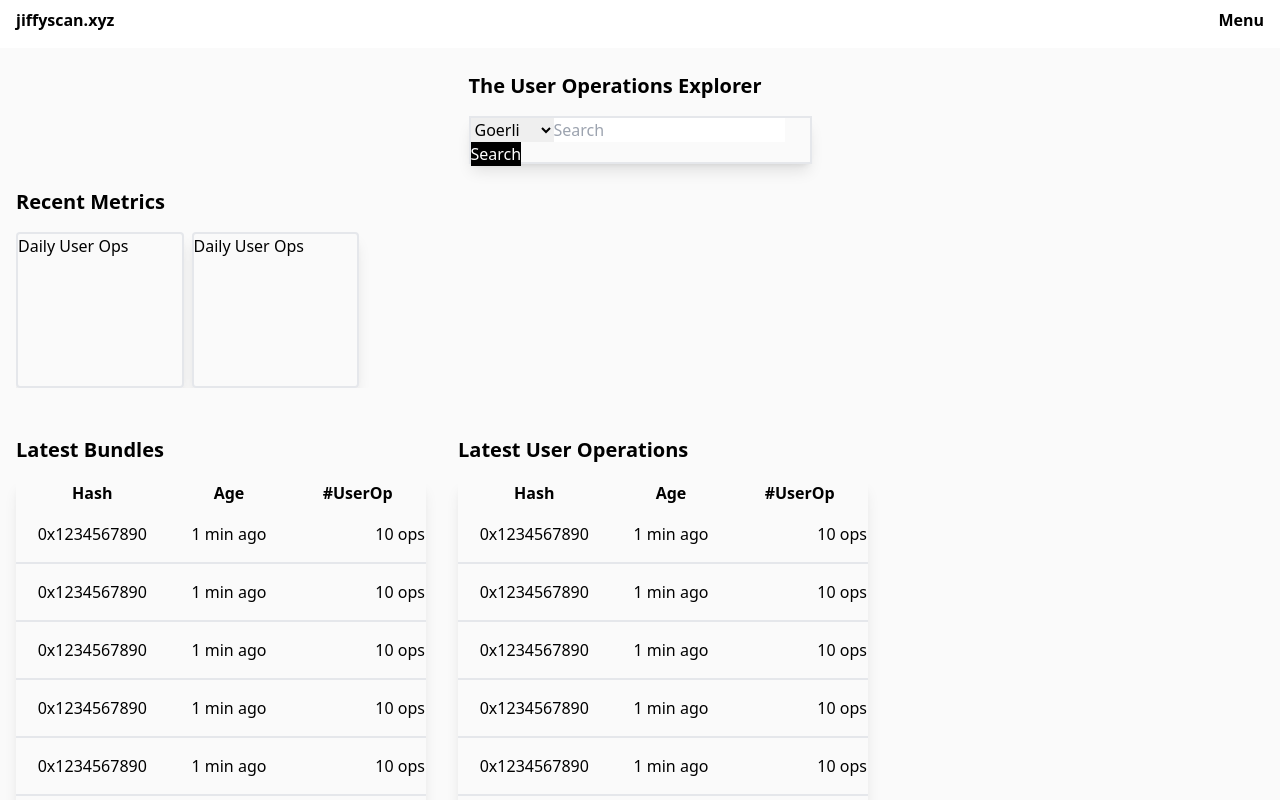
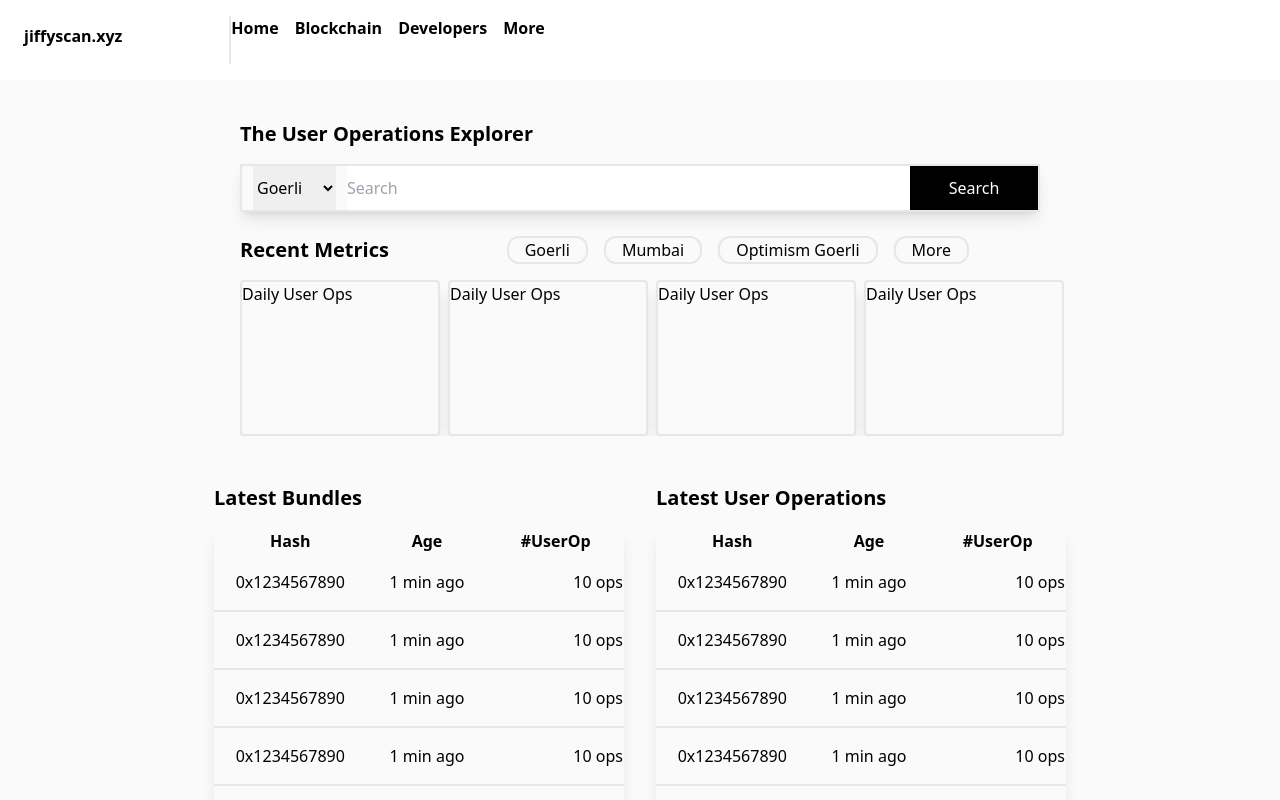
Before and after one commit to jiffy-labs/jiffyscan-frontend, a Next.js app: page / in a window 1280 px wide. Shown: the top 800 px of the page. Built offline with nearby package versions, Linux system fonts and the light colour scheme.

Commit message:
chore: improve desktop responsiveness

```diff
--- a/src/components/homepage/RecentMetrics.jsx
+++ b/src/components/homepage/RecentMetrics.jsx
@@ -1,12 +1,16 @@
-import React from 'react';
-
 export default function RecentMetrics() {
     return (
-        <div className="flex flex-row space-x-2 overflow-scroll">
-            <div className="w-[167.5px] h-[156px] border-2 rounded shadow-lg">
+        <div className="flex flex-row space-x-2 overflow-auto">
+            <div className="w-[167.5px] lg:w-[200px] h-[156px] border-2 rounded shadow-lg">
                 Daily User Ops
             </div>
-            <div className="w-[167.5px] h-[156px] border-2 rounded shadow-lg">
+            <div className="w-[167.5px] lg:w-[200px] h-[156px] border-2 rounded shadow-lg">
+                Daily User Ops
+            </div>
+            <div className="w-[167.5px] lg:w-[200px] h-[156px] border-2 rounded shadow-lg">
+                Daily User Ops
+            </div>
+            <div className="w-[167.5px] lg:w-[200px] h-[156px] border-2 rounded shadow-lg">
                 Daily User Ops
             </div>
         </div>
--- a/src/components/homepage/SearchBar.jsx
+++ b/src/components/homepage/SearchBar.jsx
@@ -3,15 +3,25 @@ import React from 'react';
 export default function SearchBar() {
     // Return a search bar with a dropdown menu on the left and a search button on the right
     return (
-        <div className="border-2 shadow-lg h-12">
-            <select>
-                <option value="goerli">Goerli</option>
+        <div className="flex flex-row border-2 shadow-lg h-12 w-full">
+            <select className=" mx-auto">
+                <option value="goerli" className="flex">
+                    Goerli
+                </option>
                 <option value="sepolia">Sepolia</option>
                 <option value="mainnet">Mainnet</option>
                 <option value="polygon">Polygon</option>
             </select>
-            <input type="text" placeholder="Search" />
-            <button className="bg-black text-white">Search</button>
+            <input
+                type="text"
+                placeholder="Search"
+                className="flex lg:w-[563px]"
+            />
+            <div className="flex justify-end">
+                <button className="bg-black text-white  lg:w-[128px]">
+                    Search
+                </button>
+            </div>
         </div>
     );
 }
--- a/src/components/shared/Footer.jsx
+++ b/src/components/shared/Footer.jsx
@@ -4,6 +4,8 @@ const navigation = {
         { name: 'Contact Us', href: '#' },
         { name: 'Careers', href: '#' },
         { name: 'Brand Assets', href: '#' },
+        { name: 'Privacy', href: '#' },
+        { name: 'Terms', href: '#' },
     ],
     support: [
         { name: 'API Plans', href: '#' },
--- a/src/components/shared/Header.jsx
+++ b/src/components/shared/Header.jsx
@@ -1,11 +1,29 @@
 import React from 'react';
+
+function DesktopHeaderOptions() {
+    return (
+        // <div className=" w-full px-2 border-l-2 hidden lg:block bg-red-500">
+        <div className="hidden lg:flex lg:flex-row  space-x-4 border-l-2 ">
+            <h1 className="flex font-bold">Home</h1>
+            <h1 className="flex font-bold">Blockchain</h1>
+            <h1 className="flex font-bold">Developers</h1>
+            <h1 className="flex font-bold">More</h1>
+        </div>
+        // </div>
+    );
+}
 
 export default function Header() {
     return (
-        <div className="flex flex-row w-full h-12">
-            <div className="flex flex-row w-full justify-between px-2">
-                <h1 className="flex p-2 font-bold">jiffyscan.xyz</h1>
-                <h1 className="flex p-2 font-bold">Menu</h1>
+        <div className="flex flex-row w-full h-12 m-4">
+            <div className="flex flex-row w-full justify-between lg:justify-start">
+                <h1 className="flex p-2 font-bold lg:w-1/6">jiffyscan.xyz</h1>
+                <h1 className="flex p-2 lg:p-0 font-bold lg:hidden">Menu</h1>
+                <DesktopHeaderOptions />
+                {/* <h1 className="flex font-bold">Home</h1>
+                <h1 className="flex font-bold">Blockchain</h1>
+                <h1 className="flex font-bold">Developers</h1>
+                <h1 className="flex font-bold">More</h1> */}
             </div>
         </div>
     );
--- a/src/components/shared/Layout.jsx
+++ b/src/components/shared/Layout.jsx
@@ -6,7 +6,7 @@ export default function Layout({ children }) {
     return (
         <div>
             <Header />
-            <div className="bg-jiffy-light-grey">{children}</div>
+            <div className="bg-jiffy-light-grey p-4 lg:px-40">{children}</div>
             <Footer />
         </div>
     );
--- a/src/pages/index.js
+++ b/src/pages/index.js
@@ -17,22 +17,40 @@ export default function Home() {
     return (
         <>
             <Layout>
-                <div className="flex flex-col w-[343px] mx-auto py-6">
+                <div className="flex flex-col w-[343px] lg:w-5/6 py-6 mx-auto">
                     <h1 className="text-xl font-semibold pb-4">
                         The User Operations Explorer
                     </h1>
                     <SearchBar />
                 </div>
 
-                <div className="flex flex-col px-4 pb-6">
-                    <h1 className="text-xl font-semibold pb-4">
-                        Recent Metrics
-                    </h1>
-                    <RecentMetrics />
+                <div className="flex flex-col pb-6 mx-auto overflow-auto lg:w-5/6  lg:overflow-visible">
+                    <div className="flex flex-row">
+                        <h1 className="text-xl font-semibold pb-4 w-1/3">
+                            Recent Metrics
+                        </h1>
+                        <div className="flex justify-end w-2/3 space-x-4 hidden lg:block">
+                            <button className="rounded-xl border-2 px-4">
+                                Goerli
+                            </button>
+                            <button className="rounded-xl border-2 px-4">
+                                Mumbai
+                            </button>
+                            <button className="rounded-xl border-2 px-4">
+                                Optimism Goerli
+                            </button>
+                            <button className="rounded-xl border-2 px-4">
+                                More
+                            </button>
+                        </div>
+                    </div>
+                    <div className="items-center justify-center mx-auto overflow-auto">
+                        <RecentMetrics />
+                    </div>
                 </div>
 
-                <div className="flex flex-col sm:flex-row overflow-auto">
-                    <div className="flex flex-col py-6 px-4">
+                <div className="flex flex-col sm:flex-row overflow-auto justify-center">
+                    <div className="flex flex-col py-6 px-4 ">
                         <h1 className="text-xl font-semibold pb-4">
                             Latest Bundles
                         </h1>
```
